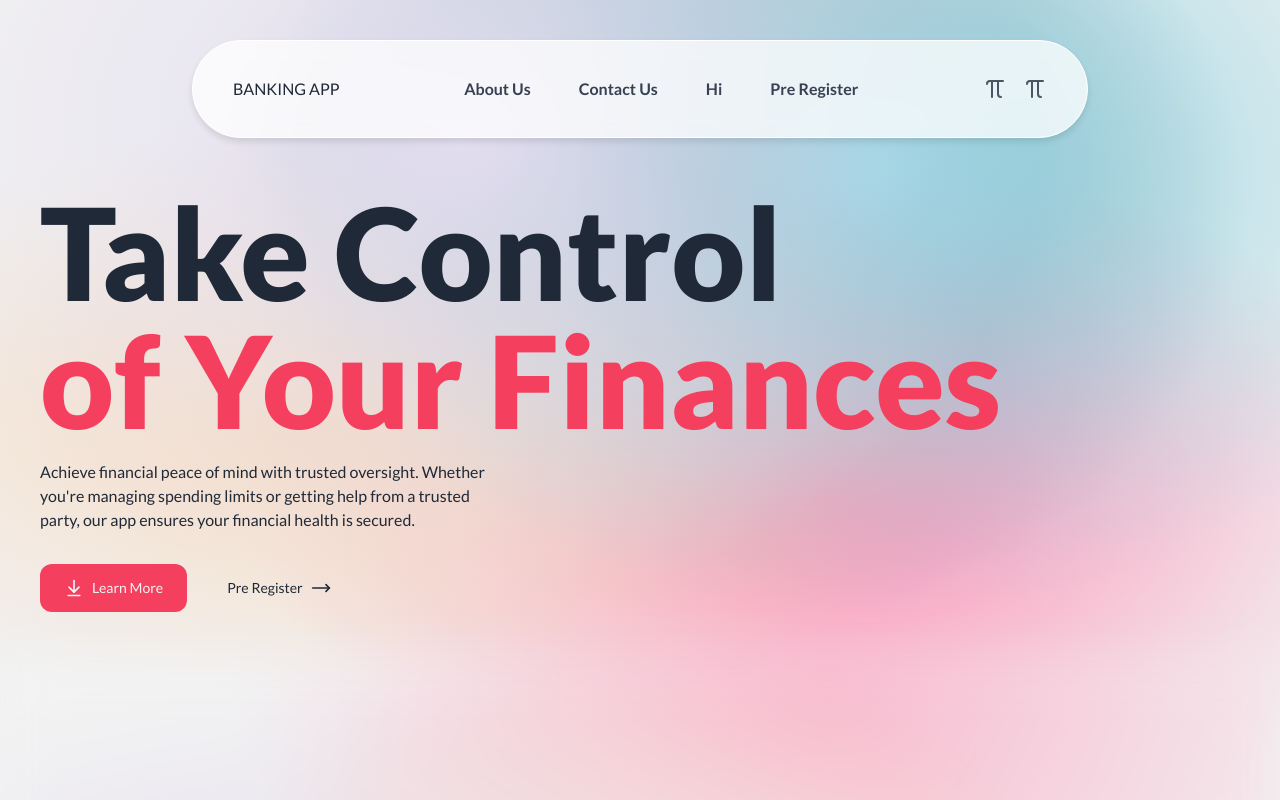
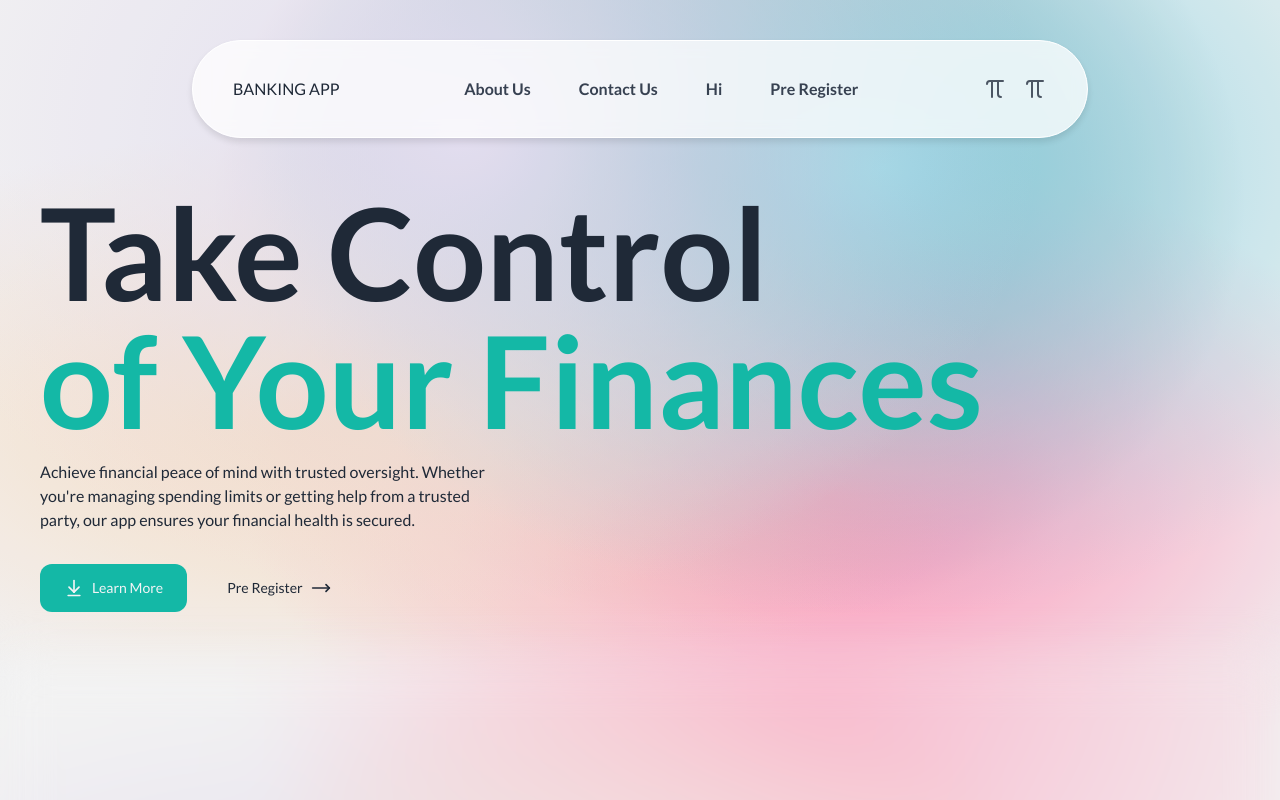
Before and after one commit to norvalbv/banking-app-website, a Next.js app: page / in a window 1280 px wide. Shown: the top 800 px of the page. Built offline with nearby package versions, Linux system fonts and the light colour scheme.

Commit message:
Refactor TabComponent and update ViewTransactionsSection

```diff
--- a/app/(main)/PreRegister/index.tsx
+++ b/app/(main)/PreRegister/index.tsx
@@ -4,6 +4,7 @@ import { useState } from 'react';
 import { Button } from '@/components/ui/Button';
 import { Input } from '@/components/ui/input';
 import CardWrapper from '@/components/ui/CardWrapper';
+import Header from '@/components/ui/Header';
 
 const PreRegister = (): React.ReactElement => {
   const [email, setEmail] = useState('');
@@ -20,7 +21,7 @@ const PreRegister = (): React.ReactElement => {
     <CardWrapper>
       <div className="mx-auto grid h-[40rem] w-1/2 place-items-center">
         <div>
-          <h3 className="mb-6 text-4xl font-bold text-rose-500">Join Our Waitlist</h3>
+          <Header as="h3" title="Join Our Waitlist" className="text-teal-500" />
           <p className="mb-8 text-lg text-gray-600">
             Be the first to know when we launch. Sign up for early access and exclusive offers.
           </p>
--- /dev/null
+++ b/app/(main)/SecuritySection/index.tsx
@@ -0,0 +1,15 @@
+import { Button } from '@/components/ui/Button';
+import CardWrapper from '@/components/ui/CardWrapper';
+import Header from '@/components/ui/Header';
+import React, { ReactElement } from 'react';
+
+const SecuritySection = (): ReactElement => {
+  return (
+    <CardWrapper className="h-screen flex items-center">
+      <Header title='Your Money' highlightedText='In Trusted Hands.' />
+      <Button>Tell me more</Button>
+    </CardWrapper>
+  );
+};
+
+export default SecuritySection;
--- a/app/(main)/page.tsx
+++ b/app/(main)/page.tsx
@@ -5,6 +5,7 @@ import AlertsSection from './AlertsSection';
 import AccountSetupSteps from './AccountSetupSteps';
 import CombineCards from './CombineCards';
 import ViewTransactionsSection from './ViewTransactionsSection';
+import SecuritySection from './SecuritySection';
 
 const Page = () => {
   return (
@@ -17,6 +18,7 @@ const Page = () => {
       <CombineCards />
       <AlertsSection />
       <ViewTransactionsSection />
+      <SecuritySection />
       <div className="absolute bottom-0 left-0 w-full">
         <div className="bg-gradient-radial-lighter h-screen scale-y-[-1] blur-xl" />
         <div className="bg-gradient-radial h-screen w-[100vw] rotate-180 scale-x-[-1]" />
--- a/components/ui/Button/index.tsx
+++ b/components/ui/Button/index.tsx
@@ -8,7 +8,7 @@ const buttonVariants = cva(
   {
     variants: {
       variant: {
-        default: 'bg-rose-500 hover:bg-rose-600 text-gray-100 rounded-xl',
+        default: 'bg-teal-500 hover:bg-teal-600 text-gray-100 rounded-xl',
         outline:
           'border border-neutral-200 bg-white shadow-sm hover:bg-neutral-100 hover:text-neutral-900 dark:border-neutral-800 dark:bg-neutral-950 dark:hover:bg-neutral-800 dark:hover:text-neutral-50',
         secondary:
--- a/components/ui/Header/index.tsx
+++ b/components/ui/Header/index.tsx
@@ -7,15 +7,29 @@ const headerVariants = cva('mb-4 font-bold', {
       sm: 'text-4xl',
       md: 'text-4xl md:text-5xl',
       lg: 'text-4xl md:text-6xl',
+      xl: 'text-5xl md:text-7xl lg:text-8xl',
     },
     alignment: {
       center: 'text-center',
       left: 'text-left',
     },
+    as: {
+      h1: '',
+      h2: '',
+      h3: '',
+    },
   },
+  compoundVariants: [
+    {
+      as: 'h1',
+      size: 'xl',
+      class: 'text-6xl md:text-8xl lg:text-9xl',
+    },
+  ],
   defaultVariants: {
     size: 'md',
     alignment: 'left',
+    as: 'h2',
   },
 });
 
@@ -24,6 +38,7 @@ export type HeaderProps = VariantProps<typeof headerVariants> & {
   highlightedText?: string;
   inline?: boolean;
   className?: string;
+  as?: 'h1' | 'h2' | 'h3';
 };
 
 const Header = ({
@@ -32,19 +47,22 @@ const Header = ({
   inline,
   size,
   alignment,
+  as = 'h2',
   className,
 }: HeaderProps): ReactElement => {
+  const Component = as;
+
   return (
-    <h2 className={headerVariants({ size, alignment, className })}>
+    <Component className={headerVariants({ size, alignment, as, className })}>
       {title}
       {highlightedText && (
         <>
           {!inline && <br />}
           {inline && ' '}
-          <span className="text-rose-500">{highlightedText}</span>
+          <span className="text-teal-500">{highlightedText}</span>
         </>
       )}
-    </h2>
+    </Component>
   );
 };
 
--- a/components/ui/Hero/index.tsx
+++ b/components/ui/Hero/index.tsx
@@ -5,17 +5,20 @@ import { ArrowDownToLine, MoveRight } from 'lucide-react';
 import React, { ReactElement } from 'react';
 import CardWrapper from '../CardWrapper';
 import { Button } from '../Button';
+import Header from '../Header';
 
 const Hero = (): ReactElement => {
   return (
     <div className="relative h-screen">
       <div className="bg-gradient-radial absolute inset-0 bg-line-mask bg-cover bg-center bg-no-repeat opacity-90" />
       <CardWrapper className="relative z-10 flex h-full flex-col justify-center">
-        <h1 className="mb-4 font-extrabold md:text-9xl">
-          Take Control
-          <br />
-          <span className="text-rose-500">of Your Finances</span>
-        </h1>
+        <Header
+          title="Take Control"
+          highlightedText="of Your Finances"
+          size="xl"
+          as="h1"
+          className="mb-4"
+        />
         <p className="mb-8 max-w-md">
           Achieve financial peace of mind with trusted oversight. Whether you&apos;re managing
           spending limits or getting help from a trusted party, our app ensures your financial
```
